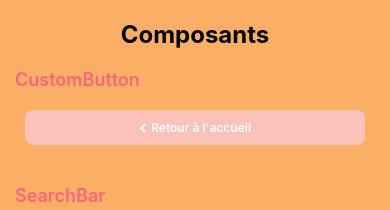
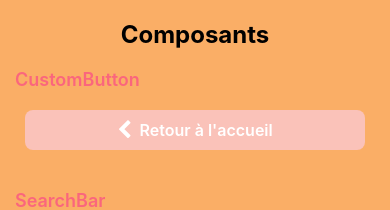
Before and after one commit to Dorianmav/Storage-Front, a React Native app: screen /Components in a window 390 px wide. Shown: the top 210 px of the page. Built offline with nearby package versions, Linux system fonts and the light colour scheme.

Commit message:
feat: ajout du modal de création de manga et amélioration des composants

```diff
--- /dev/null
+++ b/components/CreateMangaModal.tsx
@@ -0,0 +1,133 @@
+import React, { useState } from 'react';
+import {
+  View,
+  StyleSheet,
+  TextInput,
+  Text,
+  ActivityIndicator,
+} from 'react-native';
+import CustomModal from './CustomModal';
+import CustomButton from './CustomButton';
+import Colors from '../constants/colors';
+import { mangaApi } from '../api/api';
+import { useQueryClient } from '@tanstack/react-query';
+
+interface CreateMangaModalProps {
+  visible: boolean;
+  onClose: () => void;
+}
+
+const CreateMangaModal: React.FC<CreateMangaModalProps> = ({
+  visible,
+  onClose,
+}) => {
+  const [mangaTitle, setMangaTitle] = useState('');
+  const [isLoading, setIsLoading] = useState(false);
+  const [error, setError] = useState<string | null>(null);
+  const queryClient = useQueryClient();
+
+  const handleSubmit = async () => {
+    if (!mangaTitle.trim()) {
+      setError('Veuillez entrer un titre');
+      return;
+    }
+
+    setIsLoading(true);
+    setError(null);
+
+    try {
+      const result = await mangaApi.createManga(mangaTitle.trim());
+      if (result.error) {
+        throw new Error(result.error);
+      }
+
+      // Invalider le cache pour recharger la liste
+      await queryClient.invalidateQueries({ queryKey: ['mangas'] });
+
+      setMangaTitle('');
+      onClose();
+    } catch (err) {
+      setError(err instanceof Error ? err.message : 'Une erreur est survenue');
+    } finally {
+      setIsLoading(false);
+    }
+  };
+
+  return (
+    <CustomModal visible={visible} onClose={onClose}>
+      <View style={styles.container}>
+        <Text style={styles.title}>Ajouter un manga</Text>
+        <TextInput
+          style={styles.input}
+          placeholder="Titre du manga"
+          value={mangaTitle}
+          onChangeText={setMangaTitle}
+          autoFocus
+          placeholderTextColor={Colors.neutral}
+        />
+        {error && <Text style={styles.error}>{error}</Text>}
+        <View style={styles.buttonContainer}>
+          <CustomButton
+            title="Annuler"
+            onPress={onClose}
+            style={styles.cancelButton}
+          />
+          <CustomButton
+            title={isLoading ? 'Création...' : 'Créer'}
+            onPress={handleSubmit}
+            disabled={isLoading}
+            style={styles.submitButton}
+          />
+        </View>
+        {isLoading && (
+          <ActivityIndicator
+            size="small"
+            color={Colors.primary}
+            style={styles.loader}
+          />
+        )}
+      </View>
+    </CustomModal>
+  );
+};
+
+const styles = StyleSheet.create({
+  container: {
+    padding: 16,
+  },
+  title: {
+    fontSize: 20,
+    fontWeight: 'bold',
+    marginBottom: 16,
+    color: Colors.text,
+  },
+  input: {
+    borderWidth: 1,
+    borderColor: Colors.neutral,
+    borderRadius: 8,
+    padding: 12,
+    marginBottom: 16,
+    fontSize: 16,
+    color: Colors.text,
+  },
+  error: {
+    color: "red",
+    marginBottom: 16,
+  },
+  buttonContainer: {
+    flexDirection: 'row',
+    justifyContent: 'flex-end',
+    gap: 12,
+  },
+  cancelButton: {
+    backgroundColor: Colors.neutral,
+  },
+  submitButton: {
+    backgroundColor: Colors.primary,
+  },
+  loader: {
+    marginTop: 16,
+  },
+});
+
+export default CreateMangaModal;
--- a/components/CustomButton.tsx
+++ b/components/CustomButton.tsx
@@ -1,24 +1,64 @@
 import React from 'react';
-import { StyleSheet, Text, TouchableOpacity, View, Platform, GestureResponderEvent } from 'react-native';
+import { StyleSheet, Text, TouchableOpacity, View, Platform, GestureResponderEvent, ViewStyle } from 'react-native';
 import Colors from '../constants/colors';
 import FontAwesome from '@expo/vector-icons/FontAwesome';
 
 interface CustomButtonProps {
-  title: string;
+  title?: string;
   onPress: (event: GestureResponderEvent) => void;
   icon?: keyof typeof FontAwesome.glyphMap;
+  variant?: 'default' | 'round';
+  iconSize?: number;
+  style?: ViewStyle;
+  disabled?: boolean;
 }
 
-const CustomButton: React.FC<CustomButtonProps> = ({ title, onPress, icon }) => {
+const CustomButton: React.FC<CustomButtonProps> = ({
+  title,
+  onPress,
+  icon,
+  variant = 'default',
+  iconSize = 20,
+  style,
+  disabled
+}) => {
+  const buttonStyle = [
+    styles.button,
+    variant === 'round' && styles.roundButton,
+    style,
+    disabled && styles.disabledButton
+  ];
+
+  const contentStyle = [
+    styles.buttonContent,
+    variant === 'round' && styles.roundButtonContent
+  ];
+
   return (
     <TouchableOpacity
-      style={styles.button}
+      style={buttonStyle}
       onPress={onPress}
-      activeOpacity={0.7}
+      activeOpacity={0.8}
+      disabled={disabled}
     >
-      <View style={styles.buttonContent}>
-        {icon && <FontAwesome name={icon} size={10} color="#fff" />}
-        <Text style={[styles.buttonText, !icon && styles.centeredText]}>{title}</Text>
+      <View style={contentStyle}>
+        {icon && (
+          <FontAwesome
+            name={icon}
+            size={iconSize}
+            color="#fff"
+            style={title ? styles.iconWithText : undefined}
+          />
+        )}
+        {title && (
+          <Text style={[
+            styles.buttonText,
+            !icon && styles.centeredText,
+            disabled && styles.disabledText
+          ]}>
+            {title}
+          </Text>
+        )}
       </View>
     </TouchableOpacity>
   );
@@ -43,20 +83,55 @@ const styles = StyleSheet.create({
       },
     }),
   },
+  roundButton: {
+    width: 56,
+    height: 56,
+    borderRadius: 28,
+    padding: 0,
+    justifyContent: 'center',
+    alignItems: 'center',
+    position: 'absolute',
+    bottom: 16,
+    right: 16,
+    backgroundColor: Colors.primary,
+    zIndex: 1000,
+    ...Platform.select({
+      ios: {
+        shadowColor: '#000',
+        shadowOffset: { width: 0, height: 4 },
+        shadowOpacity: 0.3,
+        shadowRadius: 4,
+      },
+      android: {
+        elevation: 8,
+      },
+    }),
+  },
   buttonContent: {
     flexDirection: 'row',
     alignItems: 'center',
-    justifyContent: 'flex-start',
+    justifyContent: 'center',
+  },
+  roundButtonContent: {
+    flexDirection: 'column',
   },
   buttonText: {
     color: '#fff',
-    fontSize: 12,
+    fontSize: 16,
     fontWeight: '600',
-    marginLeft: 5,
   },
   centeredText: {
     textAlign: 'center',
   },
+  iconWithText: {
+    marginRight: 8,
+  },
+  disabledText: {
+    color: '#666',
+  },
+  disabledButton: {
+    backgroundColor: '#999',
+  },
 });
 
 export default CustomButton;
--- /dev/null
+++ b/components/CustomModal.tsx
@@ -0,0 +1,131 @@
+import React from 'react';
+import {
+  Modal,
+  View,
+  StyleSheet,
+  Animated,
+  TouchableWithoutFeedback,
+  Dimensions,
+  KeyboardAvoidingView,
+  Platform,
+} from 'react-native';
+import Colors from '../constants/colors';
+
+interface CustomModalProps {
+  visible: boolean;
+  onClose: () => void;
+  children: React.ReactNode;
+}
+
+const CustomModal: React.FC<CustomModalProps> = ({
+  visible,
+  onClose,
+  children,
+}) => {
+  const slideAnim = React.useRef(new Animated.Value(0)).current;
+  const backdropOpacity = React.useRef(new Animated.Value(0)).current;
+
+  React.useEffect(() => {
+    if (visible) {
+      Animated.parallel([
+        Animated.timing(slideAnim, {
+          toValue: 1,
+          duration: 300,
+          useNativeDriver: true,
+        }),
+        Animated.timing(backdropOpacity, {
+          toValue: 1,
+          duration: 300,
+          useNativeDriver: true,
+        }),
+      ]).start();
+    } else {
+      Animated.parallel([
+        Animated.timing(slideAnim, {
+          toValue: 0,
+          duration: 300,
+          useNativeDriver: true,
+        }),
+        Animated.timing(backdropOpacity, {
+          toValue: 0,
+          duration: 300,
+          useNativeDriver: true,
+        }),
+      ]).start();
+    }
+  }, [visible]);
+
+  const translateY = slideAnim.interpolate({
+    inputRange: [0, 1],
+    outputRange: [600, 0],
+  });
+
+  return (
+    <Modal
+      transparent
+      visible={visible}
+      onRequestClose={onClose}
+      animationType="none"
+    >
+      <KeyboardAvoidingView
+        behavior={Platform.OS === 'ios' ? 'padding' : 'height'}
+        style={styles.container}
+      >
+        <TouchableWithoutFeedback onPress={onClose}>
+          <Animated.View
+            style={[
+              styles.backdrop,
+              {
+                opacity: backdropOpacity,
+              },
+            ]}
+          />
+        </TouchableWithoutFeedback>
+
+        <Animated.View
+          style={[
+            styles.content,
+            {
+              transform: [{ translateY }],
+            },
+          ]}
+        >
+          <View style={styles.handle} />
+          <View style={styles.childrenContainer}>{children}</View>
+        </Animated.View>
+      </KeyboardAvoidingView>
+    </Modal>
+  );
+};
+
+const styles = StyleSheet.create({
+  container: {
+    flex: 1,
+    justifyContent: 'flex-end',
+  },
+  backdrop: {
+    ...StyleSheet.absoluteFillObject,
+    backgroundColor: 'rgba(0, 0, 0, 0.5)',
+  },
+  content: {
+    backgroundColor: Colors.background,
+    borderTopLeftRadius: 20,
+    borderTopRightRadius: 20,
+    minHeight: 200,
+    paddingHorizontal: 20,
+    paddingBottom: 20,
+  },
+  handle: {
+    width: 40,
+    height: 4,
+    backgroundColor: Colors.neutral,
+    borderRadius: 2,
+    alignSelf: 'center',
+    marginVertical: 12,
+  },
+  childrenContainer: {
+    flex: 1,
+  },
+});
+
+export default CustomModal;
--- a/pages/MangaList.tsx
+++ b/pages/MangaList.tsx
@@ -9,6 +9,8 @@ import { NativeStackNavigationProp } from '@react-navigation/native-stack';
 import { RootStackParamList } from '../navigation/types';
 import { useNavigation } from '@react-navigation/native';
 import { CardSize } from '../constants/cardSizes';
+import CustomButton from '../components/CustomButton';
+import CreateMangaModal from '../components/CreateMangaModal';
 
 // Configuration par défaut - vous pouvez ajuster ces valeurs selon vos préférences
 const DEFAULT_CONFIG = {
@@ -21,6 +23,7 @@ const MangaList = () => {
   const { data: mangas, isLoading, error } = useMangas();
   const navigation = useNavigation<NativeStackNavigationProp<RootStackParamList, 'MangaList'>>();
   const [searchQuery, setSearchQuery] = useState('');
+  const [isCreateModalVisible, setIsCreateModalVisible] = useState(false);
 
   // Vous pouvez ajuster ces valeurs selon vos préférences
   const config = {
@@ -74,6 +77,7 @@ const MangaList = () => {
 
   return (
     <View style={styles.container}>
+      <View style={styles.content}>
         <SearchBar
           onSearch={setSearchQuery}
         />
@@ -83,6 +87,17 @@ const MangaList = () => {
           </View>
         </ScrollView>
       </View>
+      <CustomButton
+        icon='plus'
+        onPress={() => setIsCreateModalVisible(true)}
+        variant='round'
+        iconSize={24}
+      />
+      <CreateMangaModal
+        visible={isCreateModalVisible}
+        onClose={() => setIsCreateModalVisible(false)}
+      />
+    </View>
   );
 };
 
@@ -90,6 +105,9 @@ const styles = StyleSheet.create({
   container: {
     flex: 1,
     backgroundColor: Colors.background,
+  },
+  content: {
+    flex: 1,
   },
   centered: {
     flex: 1,
```
Lines whose indentation alone changed are shown as unchanged.
